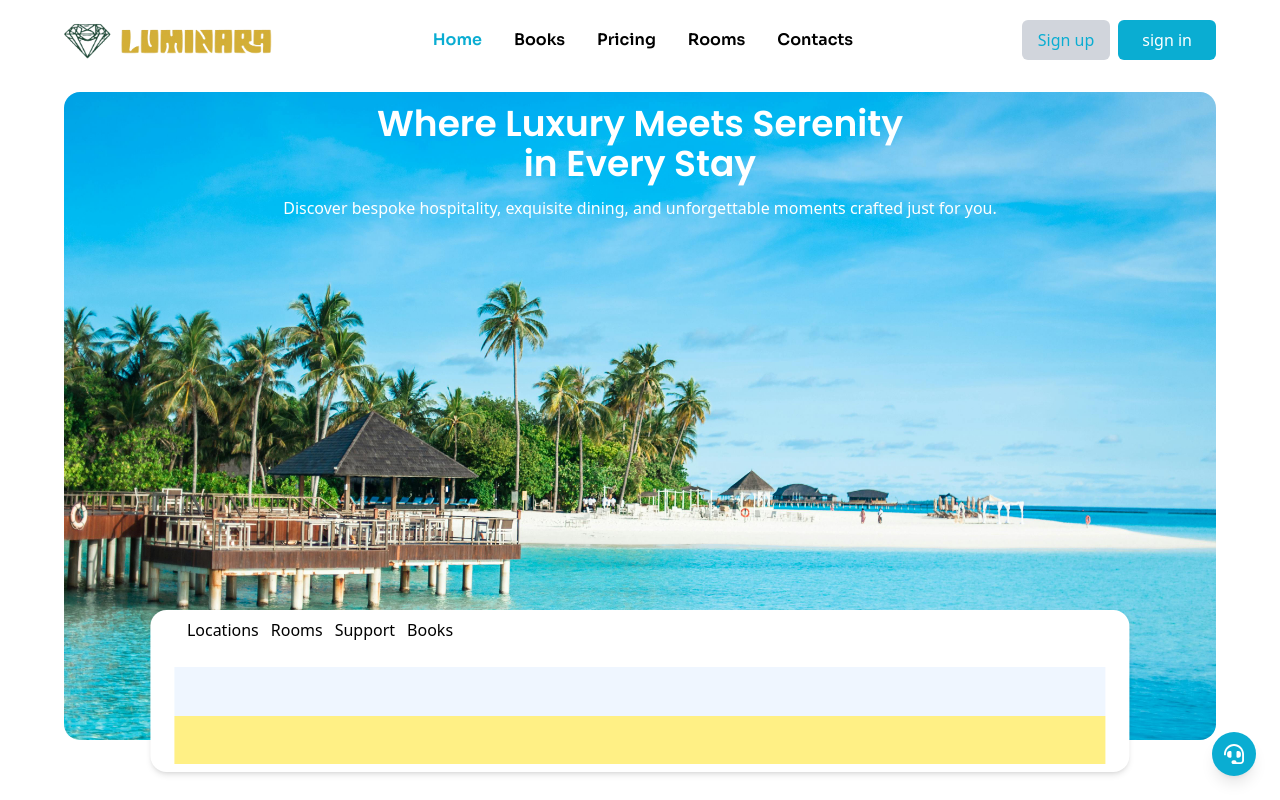
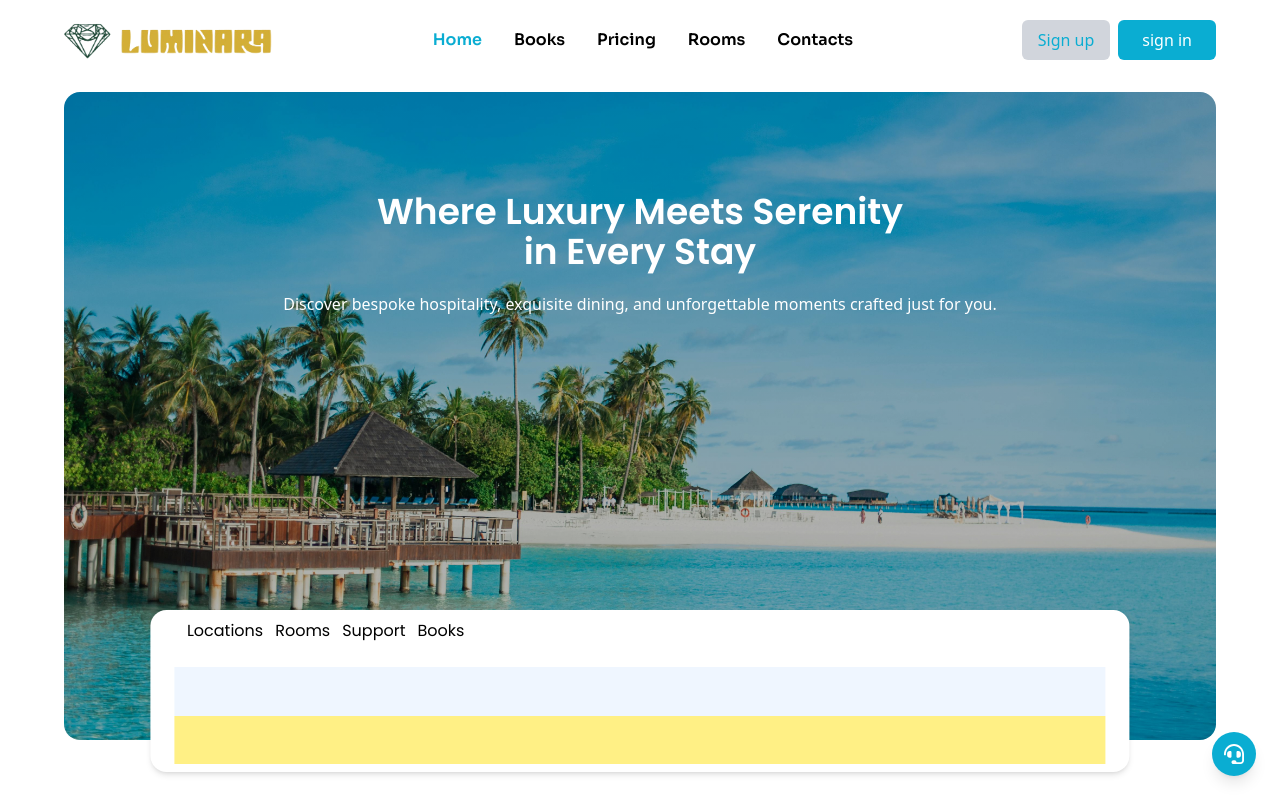
Before and after one commit to dani-dina/Hotel-Management-System-, a React (Vite) app in the folder frontend/: page / in a window 1280 px wide. Shown: the top 800 px of the page. Built offline with nearby package versions, Linux system fonts and the light colour scheme.

Commit message:
Frontend

```diff
--- a/frontend/src/components/Hero.jsx
+++ b/frontend/src/components/Hero.jsx
@@ -5,20 +5,21 @@ const Hero = () => {
   return (
     <div className='relative w-full h-[90vh] flex justify-center my-3 '>
       <div className='relative w-[90%] h-[90%] bg-green-300 rounded-2xl bg-center bg-cover'
-           style={{backgroundImage : `url(${banner})`}}
+           style={{
+             backgroundImage: `linear-gradient(rgba(0, 0, 0, 0.3), rgba(0, 0, 0, 0.3)), url(${banner})`
+           }}
       >
       <div className='h-full w-full'>
-        <h1 className='text-white text-4xl font-bold font-poppins text-center py-3'>
+        <h1 className='text-white text-4xl font-bold font-poppins text-center pt-25'>
           Where Luxury Meets Serenity <br / >in Every Stay
         </h1>
-        <p className='text-white text-center'>
+        <p className='text-white text-center pt-5'>
           Discover bespoke hospitality, exquisite dining, and unforgettable moments crafted just for you.
         </p>
       </div>
         <div className='absolute bottom-[-5%] left-1/2 transform -translate-x-1/2 w-[85%] h-[25%] rounded-2xl shadow-md
             bg-white flex items-center justify-center'>
           <Jumbotron
-
           />
         </div>
       </div>
--- a/frontend/src/components/Jumbotron.jsx
+++ b/frontend/src/components/Jumbotron.jsx
@@ -7,7 +7,7 @@ const Jumbotron = () => {
         {
           jumbotronLinks.map((items) => (
             <a key={items.id}
-              className='ml-3 mb-0'
+              className='ml-3 font-poppins cursor-pointer'
             >{items.title}</a>
           ))
         }
```
